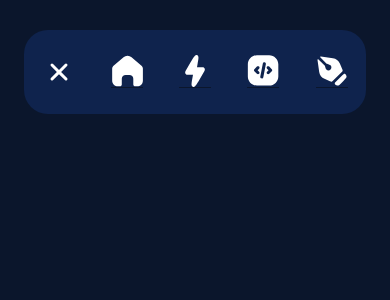
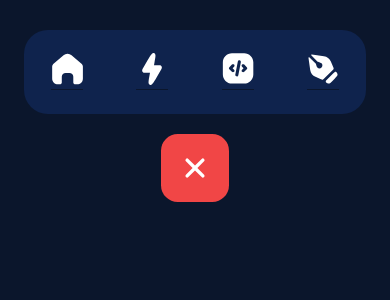
Before and after one commit to SawyerDiamond/portfolio24, a React (Create React App) app in the folder frontend_react/: page / in a window 390 px wide. Both pictures are taken after a click on the icon 303 px from the left and 86 px from the top of the page. Shown: the top 300 px of the page. Built offline with nearby package versions, Linux system fonts and the light colour scheme.

Commit message:
Polished the mobile navigation

```diff
--- a/frontend_react/src/components/Nav/Nav.jsx
+++ b/frontend_react/src/components/Nav/Nav.jsx
@@ -38,11 +38,13 @@ const Nav = () => {
       </div>
       <div className="mobile-container" aria-label="mobile-container">
         <div className={`navbar-mobile flex--spaced ${toggle ? "hidden" : ""}`}>
+          {/*Mobile hamburger menu icon*/}
           <img
             src={images.logo}
             className={`navbar-mobile__logo ${toggle ? "hidden" : ""}`}
             alt="logo"
           />
+          {/*Mobile hamburger menu icon*/}
           <HiMenuAlt3
             onClick={() => setToggle(true)}
             className={`navbar-mobile__icon ${toggle ? "hidden" : ""}`}
@@ -50,23 +52,32 @@ const Nav = () => {
           />
         </div>
 
+        {/*Main mobile menu, followed by a close button*/}
         {toggle && (
           <motion.div
             whileInView={{ x: [400, 0] }}
-            transition={{ duration: 0.4, ease: "easeOut" }}
-            className="mobile__menu">
-            <IoClose onClick={() => setToggle(false)} color="white" />
+            transition={{ duration: 0.6 }}
+            className="mobile-container">
+            <div className="mobile__menu">
               {["Home", "Skills", "Projects", "Experience"].map((item) => (
-              <ul>
-                <li key={"link-${item}"} className="mobile__menu-item">
+                <ul className="mobile__menu-item">
+                  <li key={"link-${item}"}>
                     <img
-                    className="mobile__menu-icon"
+                      className="mobile__menu-item--icon"
                       src={icons[item]}
                       alt="icon"
                     />
                   </li>
                 </ul>
               ))}
+            </div>
+
+            <IoClose
+              onClick={() => setToggle(false)}
+              className={`mobile__menu-close ${!toggle ? "hidden" : ""}`}
+              size={36}
+              color="white"
+            />
           </motion.div>
         )}
       </div>
--- a/frontend_react/src/components/Nav/Nav.scss
+++ b/frontend_react/src/components/Nav/Nav.scss
@@ -14,7 +14,7 @@
     height: 6rem;
     border-radius: 2rem;
   }
-  @media screen and (max-width: 900px) {
+  @media screen and (max-width: 1000px) {
     &.flex--spaced {
       display: none;
     }
@@ -140,7 +140,7 @@
   flex-direction: column;
   align-items: center;
 
-  @media screen and (min-width: 900px) {
+  @media screen and (min-width: 1000px) {
     display: none;
   }
 }
@@ -182,11 +182,23 @@
 
 .mobile__menu-item {
   display: flex;
+  flex-direction: row;
   justify-content: space-around;
   align-items: center;
   border-bottom: 1px solid var(--navy-primary);
+  &:hover {
+    background-color: var(--navy-primary);
+    border-radius: 1.5rem;
+    transition: all 1000ms ease;
+  }
 }
-.mobile__menu-icon {
+.mobile__menu-item--icon {
   width: 2rem;
   height: 2rem;
 }
+.mobile__menu-close {
+  margin-top: 1.25rem;
+  padding: 1rem;
+  border-radius: 1.05rem;
+  background-color: rgb(241, 70, 70);
+}
```
Also changed, not shown: 1 other file (tests, documents, lock files or other folders). Lines whose indentation alone changed are shown as unchanged.
